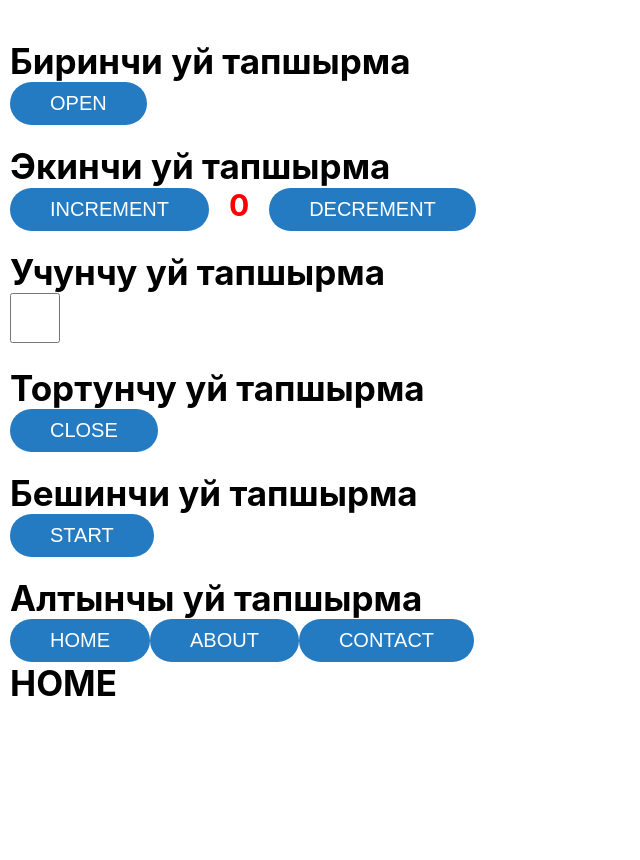
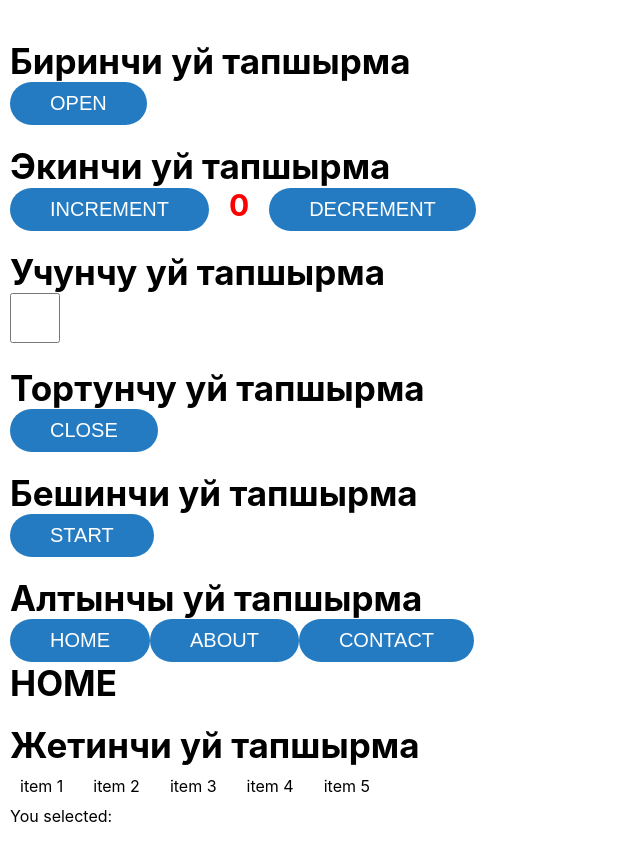
Before and after one commit to Madridista48/new-state-blond, a React (Vite) app: page / in a window 1280 px wide. Shown: the top 860 px of the page, without its empty margins (0-640 px from the left). Before the commit the page ends 800 px from the top, so only its background shows below. Built offline with nearby package versions, Linux system fonts and the light colour scheme.

Commit message:
незавершен седьмой дз

```diff
--- a/src/components/Main/Main.jsx
+++ b/src/components/Main/Main.jsx
@@ -1,4 +1,4 @@
-import {useState} from "react";
+import {lazy, useState} from "react";
 import Titles from "../Titles/Titles.jsx";
 import Button from "../UI/Button/Button.jsx";
 import css from './Main.module.css'
@@ -52,6 +52,39 @@ const Main = () => {
     // sixth home-work
     const [name,setName] = useState("HOME")
 
+    // seventh home-work
+    const seventh = [
+        {
+            id: 1,
+            title: "item 1"
+        },
+        {
+            id: 2,
+            title: "item 2"
+        },
+        {
+            id: 3,
+            title: "item 3"
+        },
+        {
+            id: 4,
+            title: "item 4"
+        },
+        {
+            id: 5,
+            title: "item 5"
+        },
+    ]
+    let itemText = ''
+
+    const showItem = (props) => {
+        seventh.forEach((item)=>{
+            if (item.id === props){
+                itemText = item.title
+            }
+        })
+    }
+
 
     return (
         <main className={css.main} id={"12"}>
@@ -79,7 +112,7 @@ const Main = () => {
             {/*fourth home-work*/}
             <section className={css.section}>
                 <Titles title={"Тортунчу"}/>
-                <p>{!title?"Upps!":''}</p>
+                <p>{!title ? "Upps!" : ''}</p>
                 <Button text={title ? "Close" : "Open"} onClick={showTitle}/>
             </section>
 
@@ -88,7 +121,7 @@ const Main = () => {
                 <Titles title={"Бешинчи"}/>
                 <Button text={animation ? "Start" : "stop"} onClick={startAnimation}/>
                 <div>
-                    {!animation? <div className={css.loader}></div>:''}
+                    {!animation ? <div className={css.loader}></div> : ''}
                 </div>
             </section>
 
@@ -96,11 +129,22 @@ const Main = () => {
             <section className={css.section}>
                 <Titles title={"Алтынчы"}/>
                 <nav>
-                    <Button text={'HOME'} onClick={()=>setName('HOME')}/>
-                    <Button text={'ABOUT'} onClick={()=>setName('ABOUT')}/>
-                    <Button text={'CONTACT'} onClick={()=>setName('CONTACT')}/>
+                    <Button text={'HOME'} onClick={() => setName('HOME')}/>
+                    <Button text={'ABOUT'} onClick={() => setName('ABOUT')}/>
+                    <Button text={'CONTACT'} onClick={() => setName('CONTACT')}/>
                     <p>{name}</p>
                 </nav>
+            </section>
+
+            {/*seventh home-work*/}
+            <section className={css.section}>
+                <Titles title={"Жетинчи"}/>
+                <ul className={css.seventhMenu}>
+                    {seventh.map(item=>(
+                        <li className={css.seventhItem} key={item.id} onClick={()=>showItem(item.id)}>{item.title}</li>
+                    ))}
+                </ul>
+                <span>You selected: {itemText}</span>
             </section>
 
 
--- a/src/components/Main/Main.module.css
+++ b/src/components/Main/Main.module.css
@@ -48,5 +48,19 @@
 
 .sixthBtn{
     display: flex;
+}
 
+.seventhMenu{
+    display: flex;
+    list-style: none;
+    column-gap: 10px;
 }
+.seventhItem{
+    display: flex;
+    padding: 10px;
+    border-radius: 10px;
+    cursor: pointer;
+}
+.seventhItem:hover{
+    background: darkgrey;
+}
```
